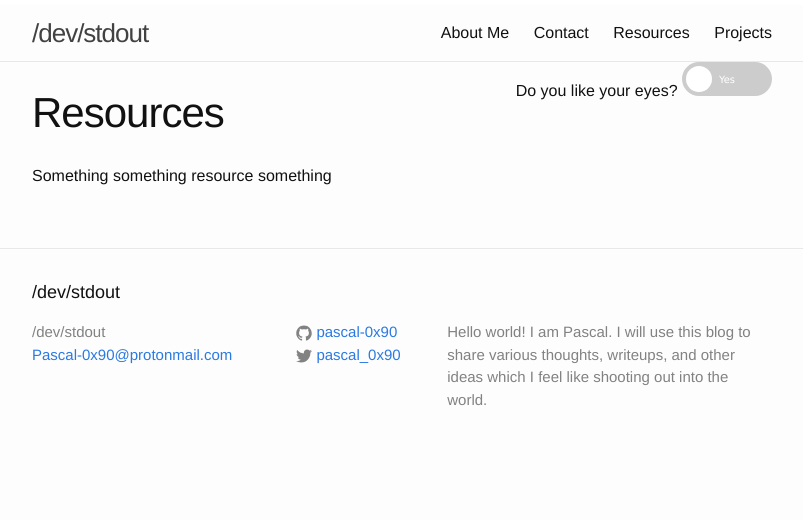
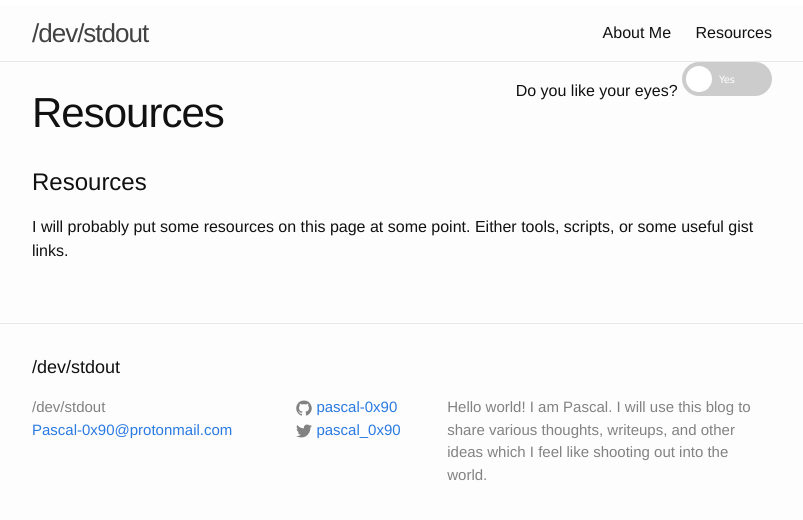
Before and after one commit to Pascal-0x90/Pascal-0x90.github.io, a Jekyll site: the page built from _pages/03_resources.md, in a window 1280 px wide. Shown: the top 520 px of the page, without its empty margins (238-1041 px from the left). Built offline with Jekyll 4.4.1, drawn with Linux system fonts in a browser that asks for light colours.

Commit message:
Hiding some pages

```diff
--- a/_pages/03_resources.md
+++ b/_pages/03_resources.md
@@ -4,4 +4,6 @@
 permalink: /resources/
 ---
 
-Something something resource something
+# Resources
+I will probably put some resources on this page at some point.
+Either tools, scripts, or some useful gist links.
```
Also changed, not shown: _pages/02_contact.md (deleted, +0 -9 lines), _pages/_02_contact.md (added, +7 -0 lines), _pages/_04_projects.md (line endings or trailing spaces).
